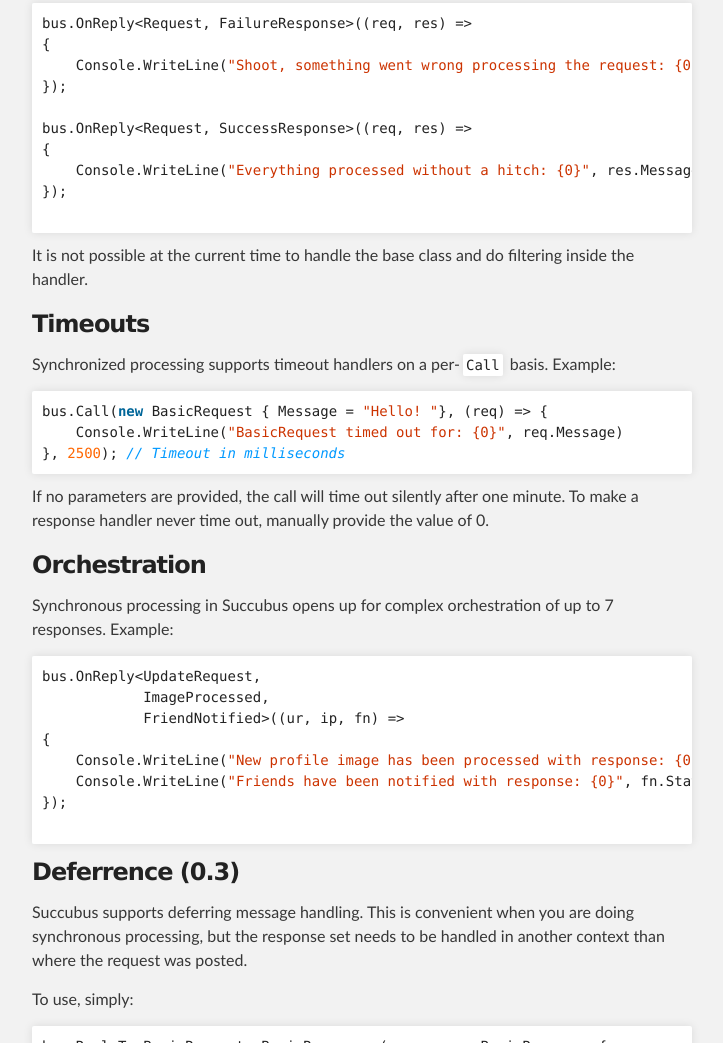
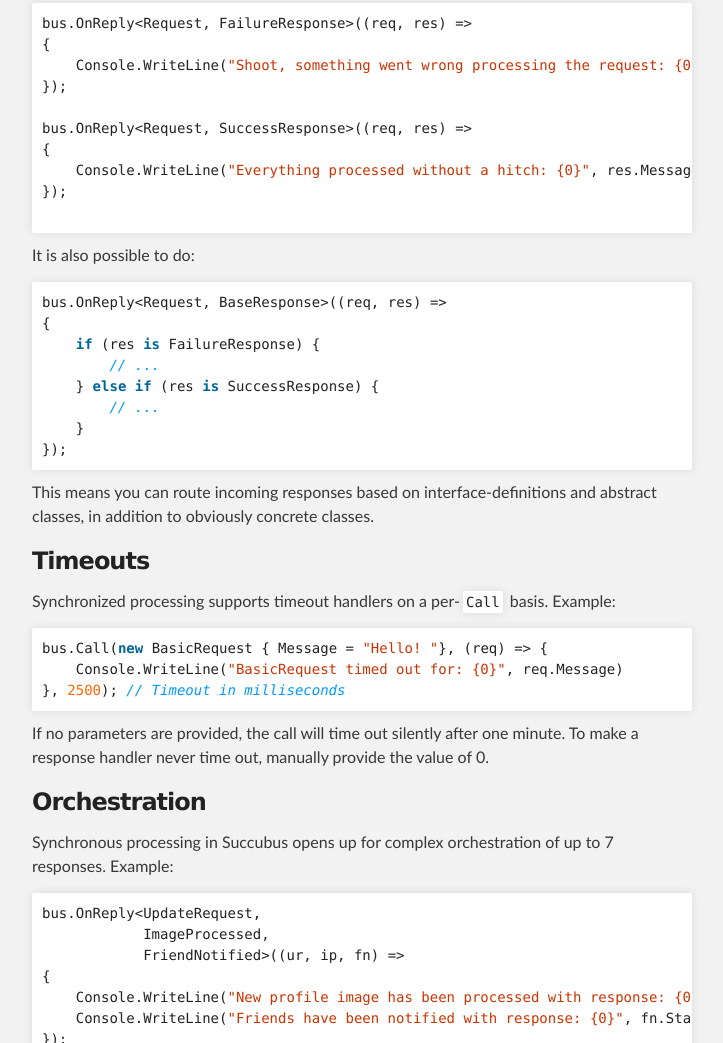
Before and after one commit to COCPORN/succubus, a plain HTML site: page index.html in a window 1280 px wide. Shown: the part 5465-6508 px from the top of the page, without its empty margins (288-1011 px from the left). Drawn offline with Linux system fonts and the light colour scheme.

Commit message:
Create gh-pages branch via GitHub

```diff
--- a/index.html
+++ b/index.html
@@ -278,7 +278,19 @@
 
 </pre></div>
 
-<p>It is not possible at the current time to handle the base class and do filtering inside the handler.</p>
+<p>It is also possible to do:</p>
+
+<div class="highlight highlight-C#"><pre><span class="n">bus</span><span class="p">.</span><span class="n">OnReply</span><span class="p">&lt;</span><span class="n">Request</span><span class="p">,</span> <span class="n">BaseResponse</span><span class="p">&gt;((</span><span class="n">req</span><span class="p">,</span> <span class="n">res</span><span class="p">)</span> <span class="p">=&gt;</span>
+<span class="p">{</span>
+    <span class="k">if</span> <span class="p">(</span><span class="n">res</span> <span class="k">is</span> <span class="n">FailureResponse</span><span class="p">)</span> <span class="p">{</span>
+        <span class="c1">// ...</span>
+    <span class="p">}</span> <span class="k">else</span> <span class="k">if</span> <span class="p">(</span><span class="n">res</span> <span class="k">is</span> <span class="n">SuccessResponse</span><span class="p">)</span> <span class="p">{</span>
+        <span class="c1">// ...</span>
+    <span class="p">}</span>
+<span class="p">});</span>
+</pre></div>
+
+<p>This means you can route incoming responses based on interface-definitions and abstract classes, in addition to obviously concrete classes.</p>
 
 <h3>
 <a name="timeouts" class="anchor" href="#timeouts"><span class="octicon octicon-link"></span></a>Timeouts</h3>
```
Also changed, not shown: params.json (+1 -1 lines).
